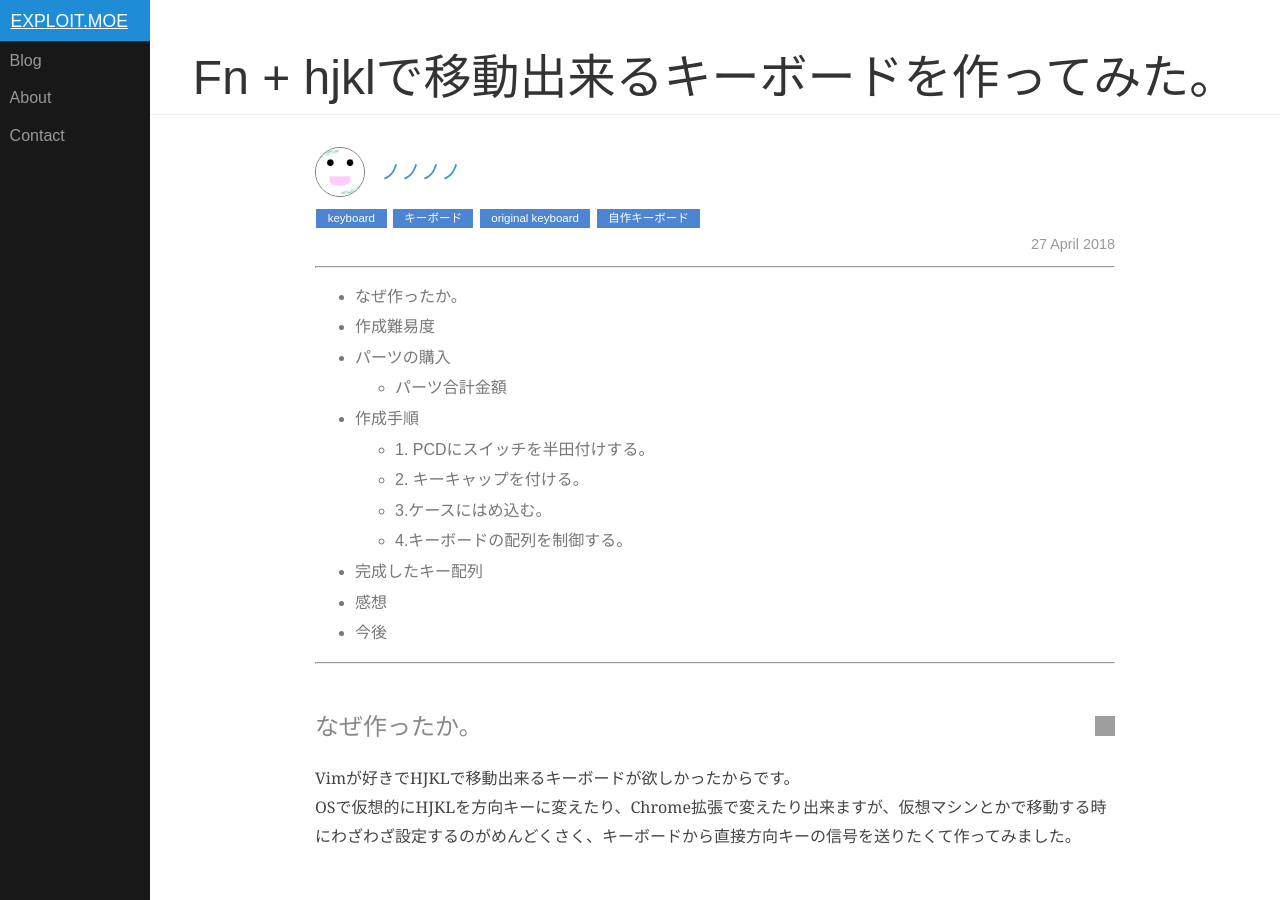
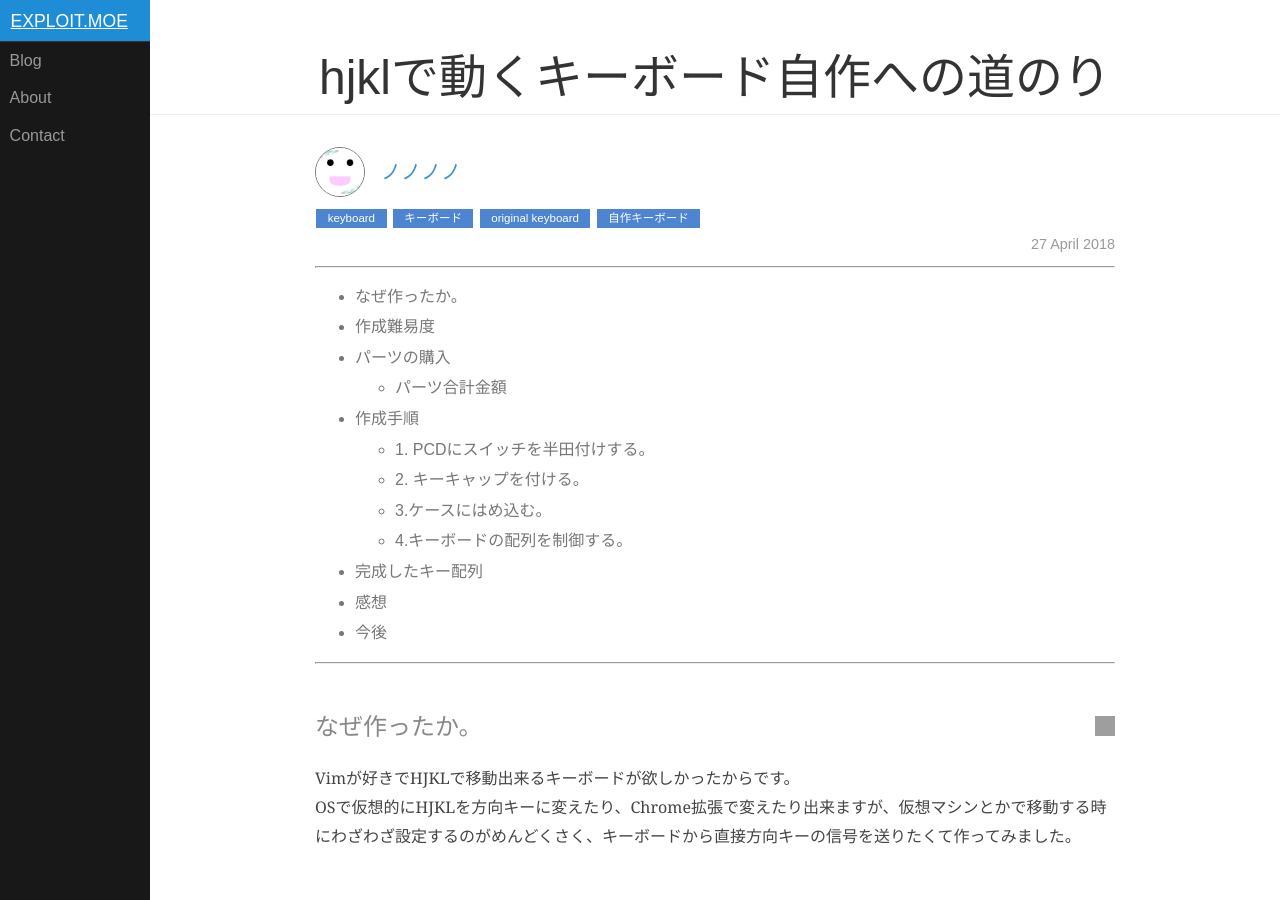
Before and after one commit to HayatoDoi/HayatoDoi.github.io, a Jekyll site: the page built from _posts/2018-04-27-keyboard.md, in a window 1280 px wide and 900 px high. Built offline with Jekyll 4.4.1, drawn with Linux system fonts in a browser that asks for light colours; nearby versions of some CDN libraries; grey boxes are pictures that could not be loaded.

Commit message:
chenge title

```diff
--- a/_posts/2018-04-27-keyboard.md
+++ b/_posts/2018-04-27-keyboard.md
@@ -1,7 +1,7 @@
 ---
 layout: post
 date: 2018-04-27
-title: Fn + hjklで移動出来るキーボードを作ってみた。
+title: hjklで動くキーボード自作への道のり
 tags: [keyboard, キーボード, original keyboard, 自作キーボード]
 excerpt : 自作キーボードを作ってみました。
 image : /img/original-keyboard/top.jpg
```
